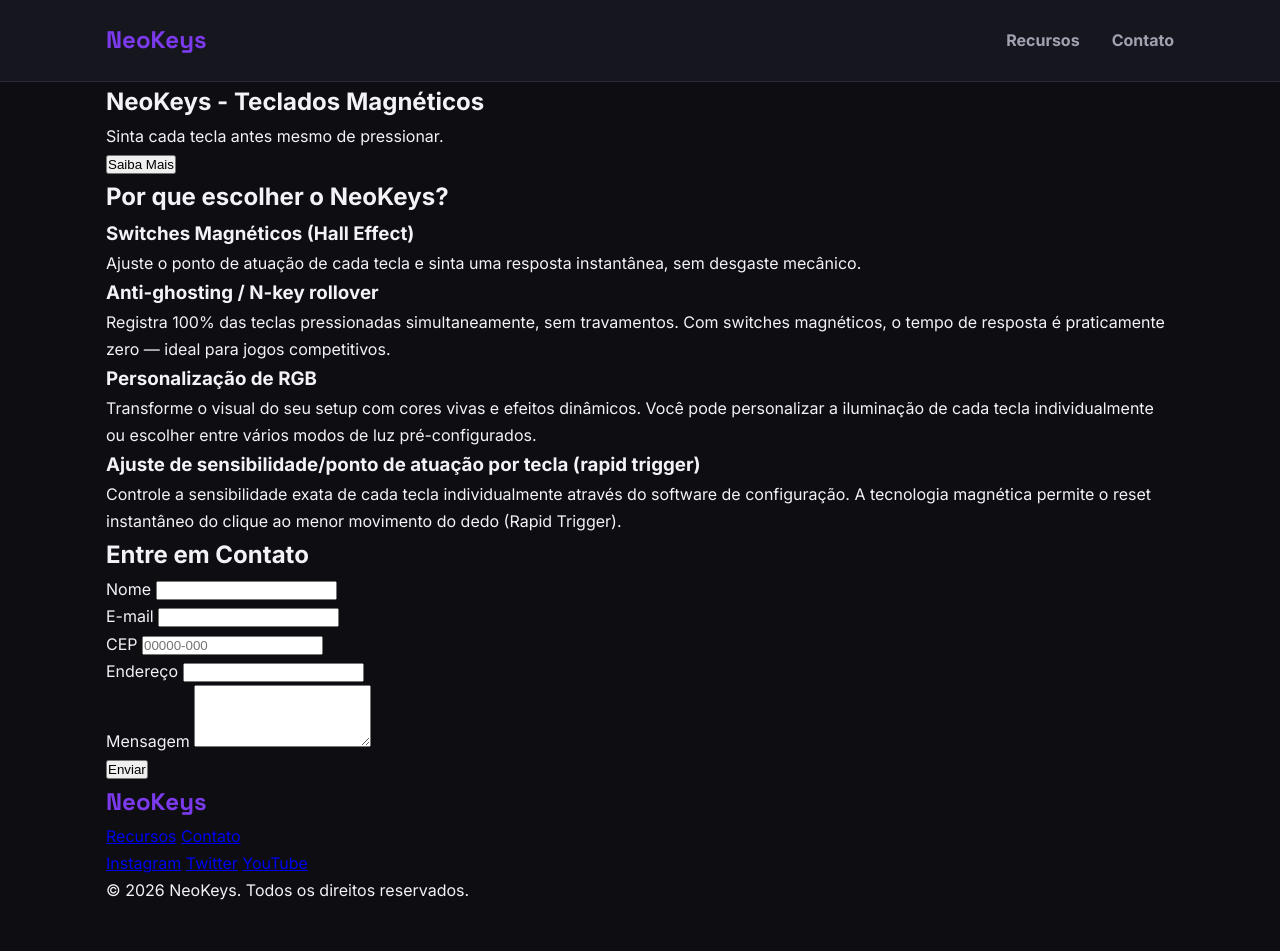
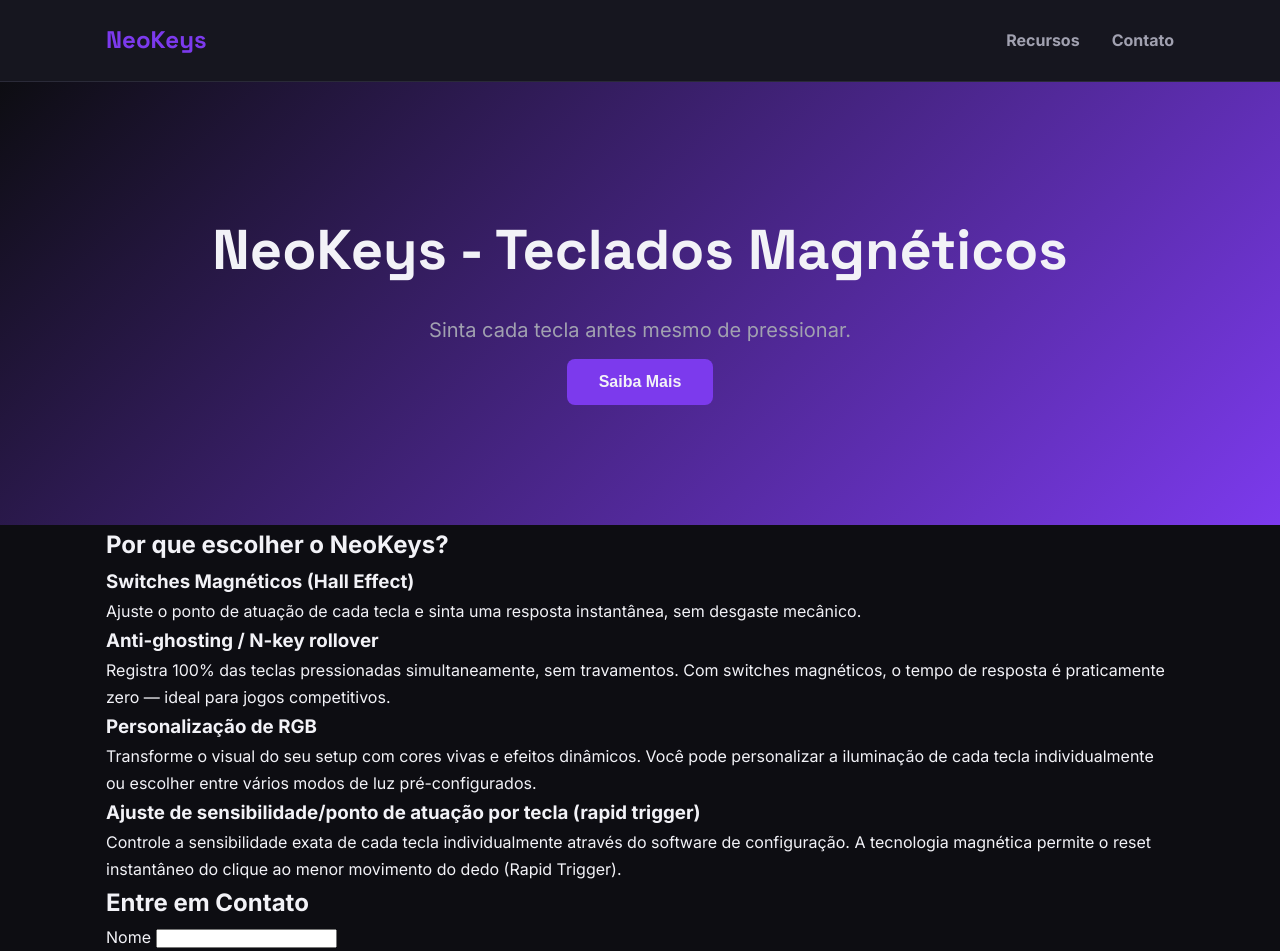
Before and after one commit to rafael-kuchla-flores/teclado-magnetico-landing, a website: page index.html in a window 1280 px wide. Shown: the top 951 px of the page. Before the commit the page ends 905 px from the top, so only its background shows below. Drawn offline with Linux system fonts and the light colour scheme.

Commit message:
style: estiliza hero section com gradiente e botao CTA

```diff
--- a/css/style.css
+++ b/css/style.css
@@ -4,7 +4,7 @@
   --text-primary: #f2f2f7;
   --text-secondary: #a1a1b0;
   --accent-primary: #7c3aed;
-  --accent-secondary: #22d3ee;
+  --accent-secondary: #07c7e4;
   --border-color: #2a2a38;
 
   --fonte-titulo: 'Space Grotesk', sans-serif;
@@ -67,3 +67,42 @@ body {
 .navegacao a:hover {
   color: var(--accent-primary);
 }
+
+#hero {
+  text-align: center;
+  padding-block: 120px;
+  background: linear-gradient(135deg, var(--bg-primary), var(--accent-primary));
+}
+
+#hero h1 {
+  font-family: var(--fonte-titulo);
+  font-size: clamp(2rem, 5vw, 3.5rem);
+  color: var(--text-primary);
+  margin-bottom: 16px;
+}
+
+#hero p {
+  font-size: 1.25rem;
+  color: var(--text-secondary);
+  max-width: 600px;
+  margin: 0 auto;
+  margin-bottom: 12px;
+}
+
+.btn {
+  background: var(--accent-primary);
+  color: var(--text-primary);
+  border: none;
+  padding: 14px 32px;
+  border-radius: 8px;
+  font-size: 1rem;
+  font-weight: bold;
+  cursor: pointer;
+  transition: all 0.3s ease;
+}
+
+.btn:hover {
+  background: var(--text-primary);
+  transform: scale(1.05);
+  color: var(--accent-primary);
+}
```
